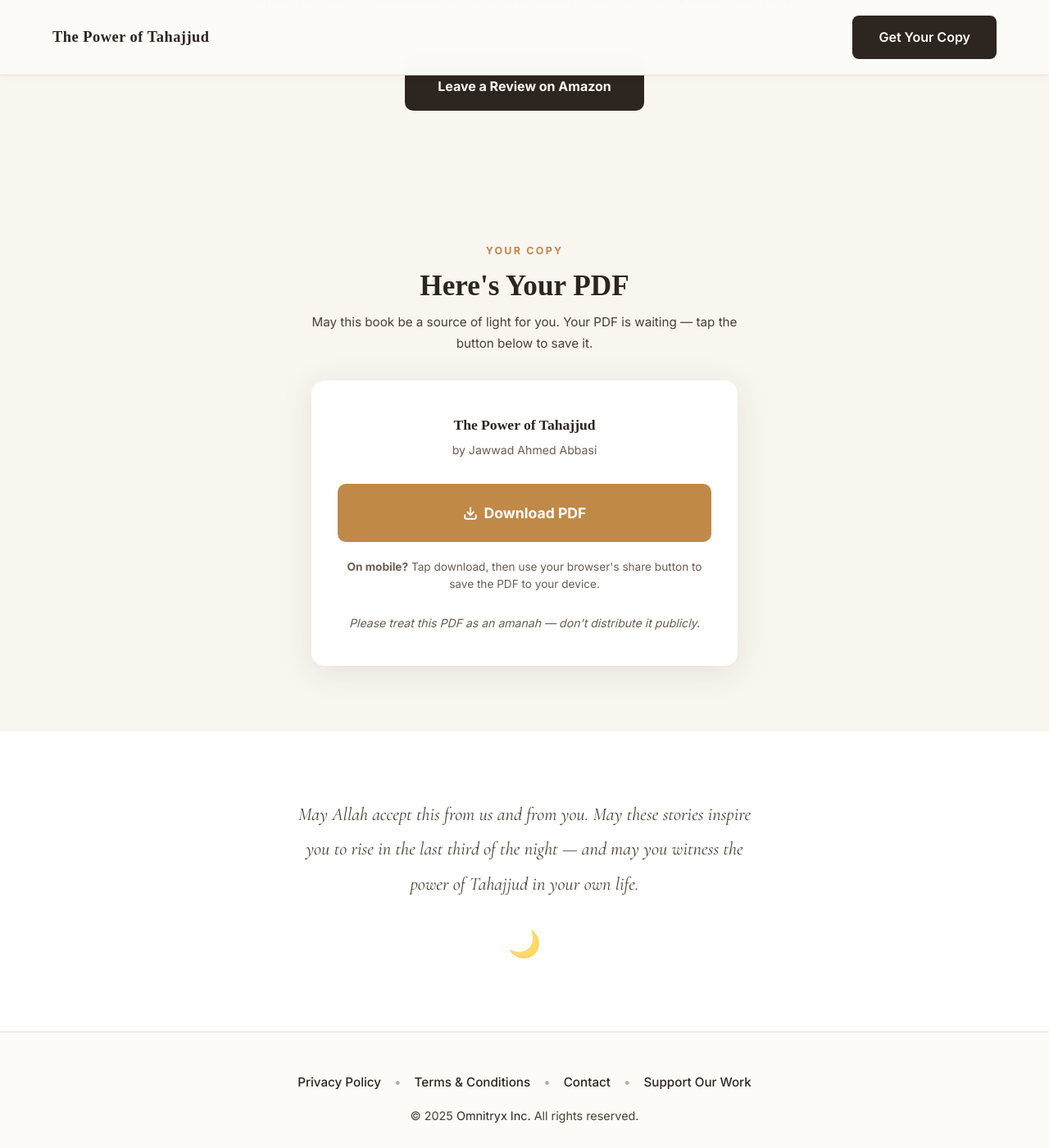
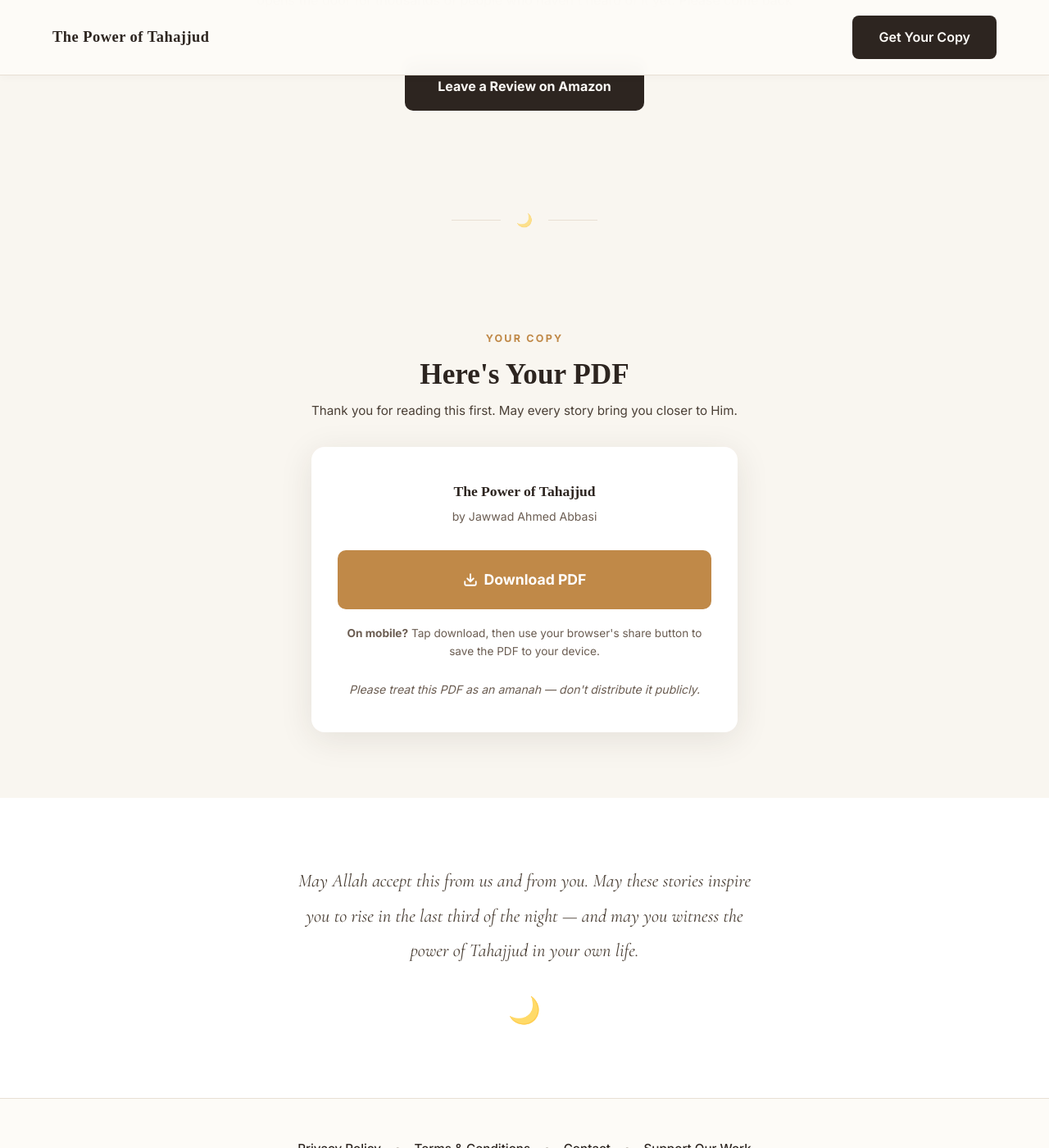
Before and after one commit to Omnitryx-Inc/tahajjud-fe-main, a Jekyll site: the page built from pages/download.html, in a window 1280 px wide and 1400 px high, scrolled down 2335 px. Shown: the whole window at 82% size. Built offline with Jekyll 4.4.1, drawn with Linux system fonts in a browser that asks for light colours; some web fonts are replaced.

Commit message:
adjustments

```diff
--- a/pages/download.html
+++ b/pages/download.html
@@ -509,6 +509,29 @@ permalink: /download/
     box-shadow: 0 8px 40px rgba(45, 37, 32, 0.1);
 }
 
+/* ── Section Divider ── */
+.section-divider {
+    padding: 2.5rem 5%;
+    background: var(--cream-light);
+    display: flex;
+    align-items: center;
+    justify-content: center;
+    gap: 1.2rem;
+}
+
+.section-divider::before,
+.section-divider::after {
+    content: '';
+    width: 60px;
+    height: 1px;
+    background: var(--beige-warm);
+}
+
+.section-divider-icon {
+    font-size: 1rem;
+    opacity: 0.5;
+}
+
 /* ── Closing Dua ── */
 .dua-section {
     padding: 5rem 5%;
@@ -662,12 +685,16 @@ permalink: /download/
     </div>
 </section>
 
+<div class="section-divider">
+    <span class="section-divider-icon">🌙</span>
+</div>
+
 <!-- Bottom Download -->
 <section class="dl-final-section">
     <div class="dl-final-inner">
         <p class="dl-final-label">Your copy</p>
         <h2 class="dl-final-title">Here's Your PDF</h2>
-        <p class="dl-final-sub">May this book be a source of light for you. Your PDF is waiting — tap the button below to save it.</p>
+        <p class="dl-final-sub">Thank you for reading this first. May every story bring you closer to Him.</p>
         <div class="dl-final-card">
             <p class="dl-book-name">The Power of Tahajjud</p>
             <p class="dl-book-author">by Jawwad Ahmed Abbasi</p>
```
